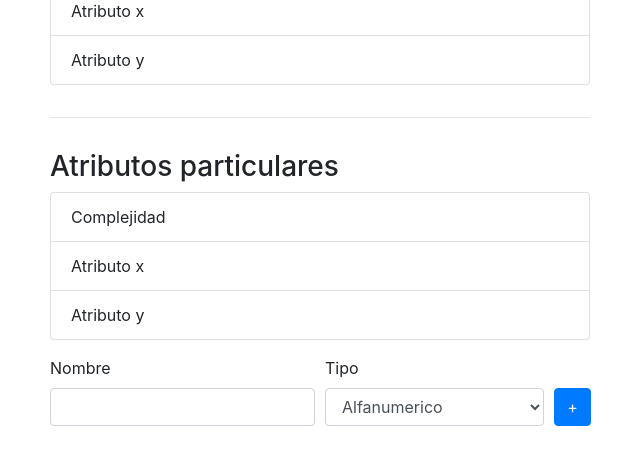
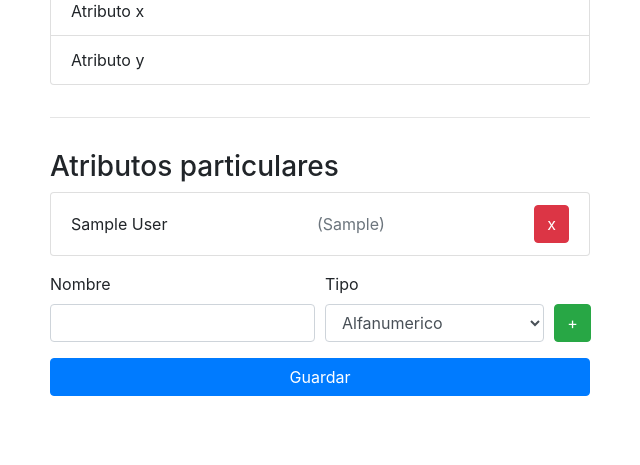
Before and after one commit to fer334/ItemManager, a Django app: page /1/tipo/1 in a window 1280 px wide. Shown: the part 263-728 px from the top of the page, without its empty margins (320-960 px from the left). Run offline with Django 3.2, Linux system fonts and the light colour scheme; tables that the repository leaves empty hold one stand-in row (values such as "Sample post"); some libraries are stand-ins or nearby versions.

Commit message:
UI terminada y se agregan funcionalidades finales de agregar y quitar atributo

```diff
--- a/administracion/urls.py
+++ b/administracion/urls.py
@@ -9,5 +9,6 @@ urlpatterns = [
     path('<int:id_proyecto>/tipo/registrarEnBase', views.registrar_tipoitem_en_base, name='registrar_tipoitem_en_base'),
     path('proyectos/crear/', views.creando_proyecto, name='crearProyecto'),
     path('proyectos/registrar/', views.crear_proyecto, name='registrarProyecto'),
-    path('tipo/<int:id_tipo>/atributo/', views.crear_atributo, name='crearAtributo'),
+    path('<int:id_proyecto>/tipo/<int:id_tipo>/atributo/', views.crear_atributo, name='crearAtributo'),
+    path('<int:id_proyecto>/tipo/<int:id_tipo>/atributo/quitar/', views.quitar_atributo, name='quitarAtributo'),
 ]
--- a/administracion/views.py
+++ b/administracion/views.py
@@ -1,7 +1,7 @@
 from django.http import HttpResponse, HttpResponseRedirect
 from django.shortcuts import render
 from django.urls import reverse
-from .models import TipoItem, Proyecto
+from .models import TipoItem, Proyecto, PlantillaAtributo
 
 
 def creando_proyecto(request):
@@ -50,6 +50,13 @@ def registrar_tipoitem_en_base(request, id_proyecto):
     return HttpResponseRedirect(reverse('administracion:verTipoItem',args=(id_proyecto, nuevo_tipo_item.id)))
 
 
-def crear_atributo(request, id_tipo):
-    request.POST['']
-    return render(request,'administracion/verTipoItem.html',{})
+def crear_atributo(request, id_proyecto, id_tipo):
+    nombre = request.POST['nombre']
+    tipo = request.POST['tipo']
+    tipo_item = TipoItem.objects.get(pk=id_tipo)
+    atributo = PlantillaAtributo(nombre=nombre, tipo=tipo, tipo_item=tipo_item)
+    atributo.save()
+    return HttpResponseRedirect(reverse('administracion:verTipoItem',args=(id_proyecto, tipo_item.id)))
+
+def quitar_atributo(request, id_proyecto, id_tipo):
+    return HttpResponse("Quitado")
--- a/templates/administracion/verTipoItem.html
+++ b/templates/administracion/verTipoItem.html
@@ -20,31 +20,35 @@
                     <h3>Atributos particulares</h3>
                 </div>
                 <ul class="list-group pb-3">
-                    <li class="list-group-item d-flex justify-content-between align-items-center">Complejidad</li>
-                    <li class="list-group-item d-flex justify-content-between align-items-center">Atributo x</li>
-                    <li class="list-group-item d-flex justify-content-between align-items-center">Atributo y</li>
+                    {% for atributo in tipo_item.plantillaatributo_set.all %}
+                        <li class="list-group-item d-flex justify-content-between align-items-center">
+                            {{ atributo.nombre }}<span class="text-secondary">({{ atributo.tipo }})</span>
+                            <a class="btn btn-danger" href="{% url 'administracion:quitarAtributo' proyecto.id tipo_item.id %}">x</a>
+                        </li>
+                    {% endfor %}
                 </ul>
-                <form class="form-row" method="post" action="{% url 'administracion:crearAtributo' tipo_item.id %}">
+                <form class="form-row" method="post" action="{% url 'administracion:crearAtributo' proyecto.id tipo_item.id %}">
                     {% csrf_token %}
                     <div class="form-group col-sm-12 col-lg-6">
                         <label for="inputNombreAtrib">Nombre</label>
-                        <input type="text" id="inputNombreAtrib" class="form-control"/>
+                        <input type="text" id="inputNombreAtrib" name="nombre" class="form-control"/>
                     </div>
                     <div class="form-group col-sm-12 col-lg-5">
                         <label for="inputTipo">Tipo</label>
-                        <select id="inputTipo" class="form-control">
-                            <option>Alfanumerico</option>
-                            <option>numerico</option>
-                            <option>Archivo</option>
-                            <option>Fecha</option>
+                        <select id="inputTipo" name="tipo" class="form-control">
+                            <option value="string">Alfanumerico</option>
+                            <option value="number">numerico</option>
+                            <option value="file">Archivo</option>
+                            <option value="date">Fecha</option>
                         </select>
                     </div>
                     <div class="form-group col-lg-1">
                         <label for="submitIn" class="text-white">.</label>
-                        <input class="btn btn-primary" id="submitIn" type="submit" value="+">
+                        <input class="btn btn-success" id="submitIn" type="submit" value="+">
                     </div>
 
                 </form>
+                <button class="btn btn-block btn-primary">Guardar</button>
             </div>
         </div>
     </div>
```
